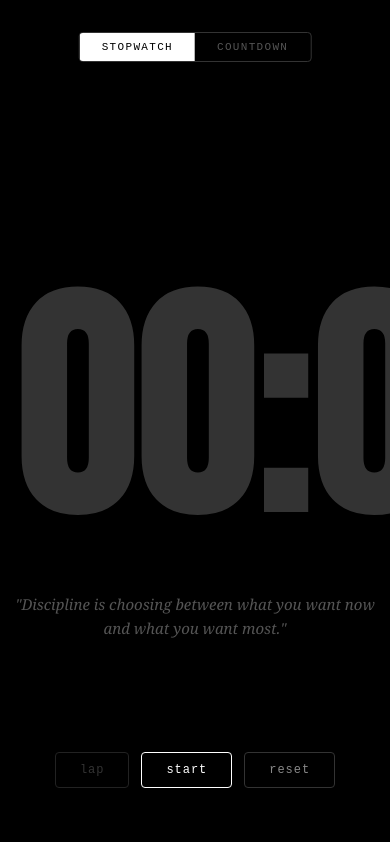
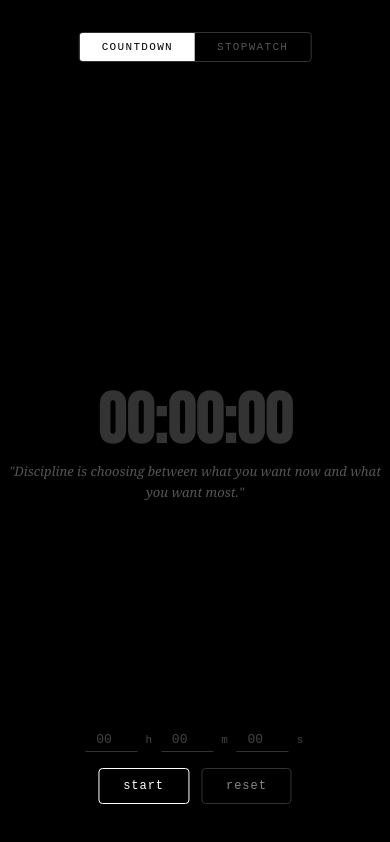
Before and after one commit to purnendupalash/hustle-timer, a plain HTML site: page index.html in a window 390 px wide. Drawn offline with Linux system fonts and the light colour scheme.

Commit message:
fixed mobile timer

```diff
--- a/index.html
+++ b/index.html
@@ -9,7 +9,6 @@
   <style>
     * { box-sizing: border-box; margin: 0; padding: 0; }
     html, body { height: 100%; overflow: hidden; background: #000; }
-
     .wrap {
       height: 100vh;
       position: relative;
@@ -19,7 +18,6 @@
       user-select: none;
       overflow: hidden;
     }
-
     .timer-display {
       font-family: 'Bebas Neue', 'Impact', sans-serif;
       font-size: 300px;
@@ -36,9 +34,11 @@
       left: 50%;
       transform: translate(-50%, -50%);
     }
+    @media (max-width: 480px) {
+      .timer-display { font-size: 18vw; }
+    }
     .timer-display.paused { color: #333; }
     .timer-display.danger { color: #e24b4a; }
-
     .top-controls {
       position: absolute;
       top: 2rem;
@@ -48,7 +48,6 @@
       white-space: nowrap;
     }
     .top-controls.hidden { opacity: 0; pointer-events: none; }
-
     .mode-toggle {
       display: flex;
       border: 0.5px solid #333;
@@ -69,7 +68,6 @@
     }
     .mode-btn.active { background: #fff; color: #000; }
     .mode-btn:not(.active):hover { color: #aaa; }
-
     .quote-wrap {
       position: absolute;
       top: calc(50% + 170px);
@@ -81,6 +79,9 @@
       padding: 0 2vw;
       transition: opacity 0.4s;
     }
+    @media (max-width: 480px) {
+      .quote-wrap { top: calc(50% + 10vw); }
+    }
     .quote-wrap.fading { opacity: 0; }
     .quote-text {
       font-family: Georgia, serif;
@@ -89,6 +90,9 @@
       line-height: 1.6;
       font-style: italic;
     }
+    @media (max-width: 480px) {
+      .quote-text { font-size: 13px; }
+    }
     .done-msg {
       font-size: 13px;
       color: #e24b4a;
@@ -96,7 +100,6 @@
       text-transform: uppercase;
       margin-top: 0.4rem;
     }
-
     .bottom-controls {
       position: absolute;
       bottom: 2.5rem;
@@ -105,12 +108,10 @@
       display: flex;
       flex-direction: column;
       align-items: center;
-      gap: 0;
       transition: opacity 0.4s ease;
       white-space: nowrap;
     }
     .bottom-controls.hidden { opacity: 0; pointer-events: none; }
-
     .countdown-input {
       display: flex;
       align-items: center;
@@ -133,7 +134,6 @@
     .time-inp:focus { border-bottom-color: #fff; }
     .time-inp::placeholder { color: #444; }
     .inp-label { font-size: 11px; color: #444; letter-spacing: 0.1em; }
-
     .controls {
       display: flex;
       gap: 12px;
@@ -155,7 +155,6 @@
     .btn:hover { border-color: #888; color: #fff; }
     .btn.primary { border-color: #fff; color: #fff; }
     .btn:disabled { border-color: #222; color: #333; cursor: default; }
-
     .lap-list {
       margin-top: 1rem;
       width: 300px;
@@ -173,7 +172,6 @@
       font-variant-numeric: tabular-nums;
     }
     .lap-item.latest { color: #888; }
-
     .hint {
       position: fixed;
       bottom: 20px;
@@ -194,8 +192,8 @@
 
     <div class="top-controls" id="topControls">
       <div class="mode-toggle">
-        <button class="mode-btn active" id="modeStop" onclick="setMode('stopwatch')">stopwatch</button>
-        <button class="mode-btn" id="modeCount" onclick="setMode('countdown')">countdown</button>
+        <button class="mode-btn active" id="modeCount" onclick="setMode('countdown')">countdown</button>
+        <button class="mode-btn" id="modeStop" onclick="setMode('stopwatch')">stopwatch</button>
       </div>
     </div>
 
@@ -207,7 +205,7 @@
     </div>
 
     <div class="bottom-controls" id="bottomControls">
-      <div class="countdown-input" id="cdInput" style="display:none;">
+      <div class="countdown-input" id="cdInput">
         <input class="time-inp" id="inpH" type="number" min="0" max="23" placeholder="00">
         <span class="inp-label">h</span>
         <input class="time-inp" id="inpM" type="number" min="0" max="59" placeholder="00">
@@ -216,11 +214,11 @@
         <span class="inp-label">s</span>
       </div>
       <div class="controls">
-        <button class="btn" id="lapBtn" onclick="lap()" disabled>lap</button>
+        <button class="btn" id="lapBtn" onclick="lap()" disabled style="display:none;">lap</button>
         <button class="btn primary" id="startBtn" onclick="toggle()">start</button>
         <button class="btn" onclick="reset()">reset</button>
       </div>
-      <div class="lap-list" id="lapList"></div>
+      <div class="lap-list" id="lapList" style="display:none;"></div>
     </div>
 
   </div>
@@ -251,7 +249,7 @@
       "You are one decision away from a completely different life.",
     ];
 
-    let mode = 'stopwatch', elapsed = 0, countdownTotal = 0, startTime = null;
+    let mode = 'countdown', elapsed = 0, countdownTotal = 0, startTime = null;
     let running = false, interval = null, lapCount = 0, lapStart = 0;
     let quoteIndex = Math.floor(Math.random() * quotes.length);
     let finished = false, uiVisible = true;
@@ -280,8 +278,8 @@
     function setMode(m) {
       if (running) return;
       mode = m; reset();
+      document.getElementById('modeCount').classList.toggle('active', m === 'countdown');
       document.getElementById('modeStop').classList.toggle('active', m === 'stopwatch');
-      document.getElementById('modeCount').classList.toggle('active', m === 'countdown');
       document.getElementById('cdInput').style.display = m === 'countdown' ? 'flex' : 'none';
       document.getElementById('lapBtn').style.display = m === 'stopwatch' ? '' : 'none';
       document.getElementById('lapList').style.display = m === 'stopwatch' ? '' : 'none';
```
